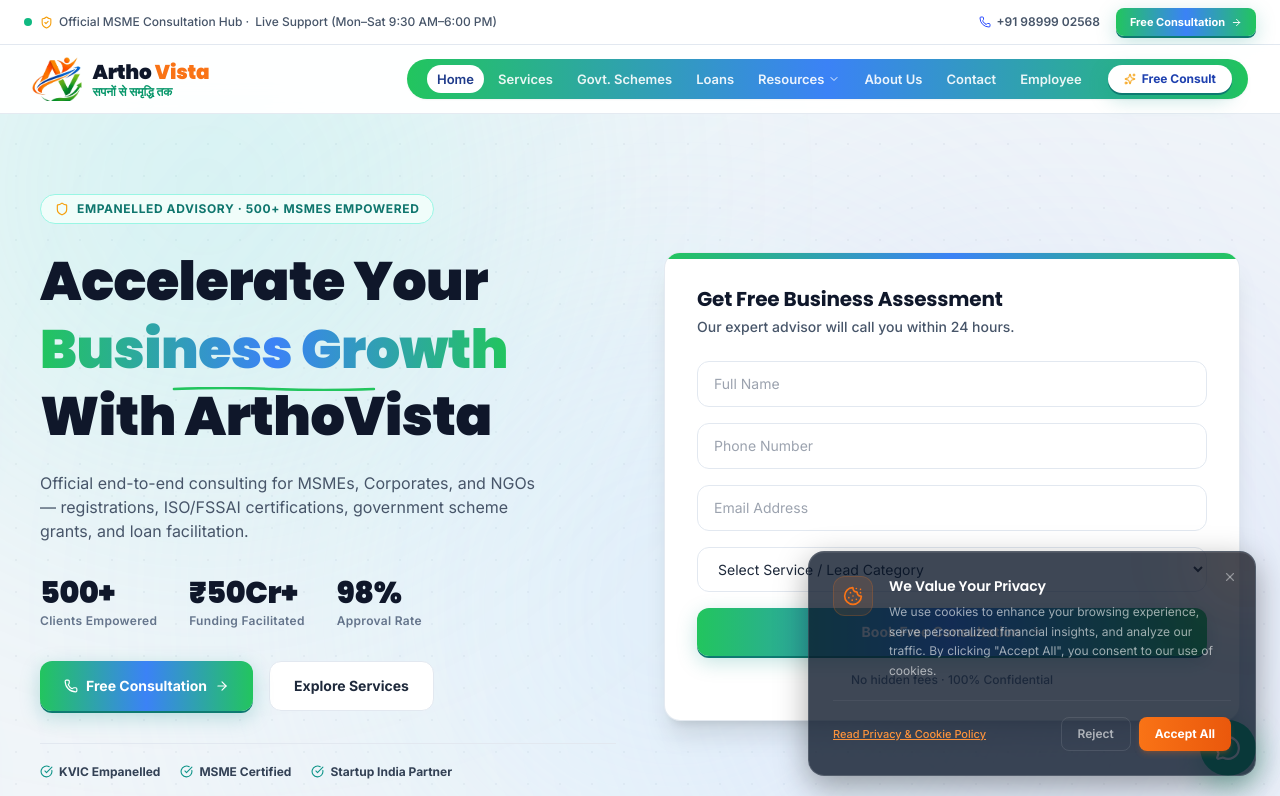
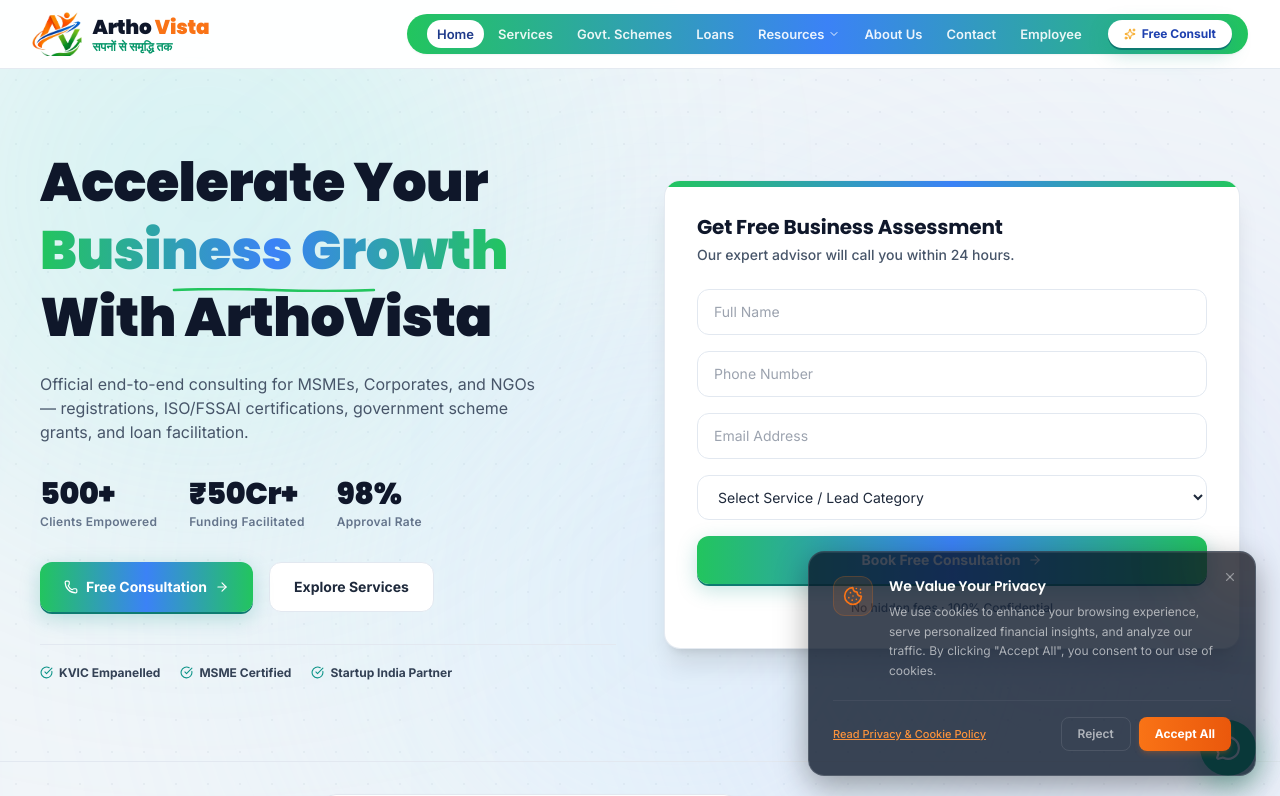
Before and after one commit to pushpavanhouseofbullventures-ship-it/arthovista, a React (Vite) app: page / in a window 1280 px wide. Shown: the top 796 px of the page. Built offline with nearby package versions, Linux system fonts and the light colour scheme.

Commit message:
Remove StickyBar component completely and update App layout

```diff
--- a/src/App.jsx
+++ b/src/App.jsx
@@ -7,7 +7,6 @@ import { AuthProvider } from "./context/AuthContext";
 
 // Main Site Components
 import Navbar from "./components/Navbar";
-import StickyBar from "./components/StickyBar";
 import Footer from "./components/Footer";
 import CookieConsent from "./components/CookieConsent";
 import ConsultationModal from "./components/ConsultationModal";
@@ -150,7 +149,6 @@ function MainLayoutWrapper() {
     <div className="min-h-screen flex flex-col bg-[#f1f5f9] text-slate-700 font-sans relative overflow-x-clip">
       <StarfieldBackground />
       <div className="relative z-10 flex flex-col min-h-screen">
-        <StickyBar />
         <Navbar />
         <main className="flex-1 w-full max-w-[100vw] overflow-x-clip">
           <Suspense fallback={<PageLoader />}>
--- a/src/components/StickyBar.jsx
+++ /dev/null
@@ -1,41 +0,0 @@
-import { Phone, ArrowRight, ShieldCheck } from "lucide-react";
-import { useConsultation } from "../context/ConsultationContext";
-
-export default function StickyBar() {
-  const { openConsultationModal } = useConsultation();
-
-  return (
-    <div className="bg-white text-slate-700 px-3 sm:px-6 py-1.5 sm:py-2 flex justify-between items-center text-xs border-b border-slate-200 shadow-2xs">
-      <div className="flex items-center gap-2 sm:gap-3 min-w-0">
-        <div className="flex items-center gap-2 min-w-0">
-          <span className="relative flex h-2 w-2 shrink-0">
-            <span className="animate-ping absolute inline-flex h-full w-full rounded-full bg-emerald-500 opacity-75" />
-            <span className="relative inline-flex rounded-full h-2 w-2 bg-emerald-500" />
-          </span>
-          <span className="text-slate-600 font-medium truncate text-[11px] sm:text-xs flex items-center gap-1.5">
-            <ShieldCheck size={13} className="text-amber-500 shrink-0 hidden sm:inline" />
-            <span className="hidden md:inline">Official MSME Consultation Hub · </span>Live Support (Mon–Sat 9:30 AM–6:00 PM)
-          </span>
-        </div>
-      </div>
-
-      <div className="flex items-center gap-2 sm:gap-4 shrink-0 pl-2">
-        <a
-          href="tel:+919899902568"
-          className="hidden md:flex items-center gap-1.5 text-slate-600 hover:text-primary-600 font-semibold transition-colors text-xs"
-        >
-          <Phone size={12} className="text-primary-600 shrink-0" />
-          +91 98999 02568
-        </a>
-
-        <button
-          onClick={() => openConsultationModal("General Consultation")}
-          className="btn-3d inline-flex items-center gap-1 sm:gap-1.5 bg-gradient-to-r from-green-500 via-blue-500 to-green-500 hover:opacity-95 text-white font-bold text-[10px] sm:text-[11px] px-2.5 sm:px-3.5 py-1.5 rounded-lg transition-all cursor-pointer shadow-xs whitespace-nowrap"
-        >
-          <span>Free Consultation</span>
-          <ArrowRight size={11} className="hidden sm:inline" />
-        </button>
-      </div>
-    </div>
-  );
-}
--- a/src/pages/Home.jsx
+++ b/src/pages/Home.jsx
@@ -295,10 +295,6 @@ export default function Home() {
         <div className="w-full max-w-7xl mx-auto px-4 sm:px-6 md:px-10 grid md:grid-cols-2 gap-8 lg:gap-12 items-center">
           {/* Left Content */}
           <div className="animate-slide-left">
-            <div className="inline-flex items-center gap-2 px-3 py-1 sm:px-3.5 sm:py-1.5 rounded-full bg-teal-50 border border-teal-200 text-teal-700 text-[11px] sm:text-xs font-bold uppercase tracking-wider mb-4 sm:mb-6">
-              <Shield size={14} className="text-amber-500 shrink-0" />
-              <span>Empanelled Advisory · 500+ MSMEs Empowered</span>
-            </div>
             <h1
               className="font-display font-black text-slate-900 leading-tight tracking-tight"
               style={{ fontSize: "clamp(28px, 4.5vw, 54px)" }}
@@ -847,7 +843,7 @@ export default function Home() {
           <p className="text-slate-600 font-medium text-base mt-4 max-w-lg mx-auto">
             Join 500+ businesses that chose ArthoVista as their trusted growth partner.
           </p>
-          <div className="flex flex-wrap gap-3 justify-center mt-8">
+          <div className="flex flex-wrap gap-3 bg-gradient-to-br from-teal-900 via-slate-900 to-slate-950 justify-center mt-8">
             <button
               onClick={() => openConsultationModal("General Business Consultation")}
               className="btn-primary-3d cursor-pointer"
```
